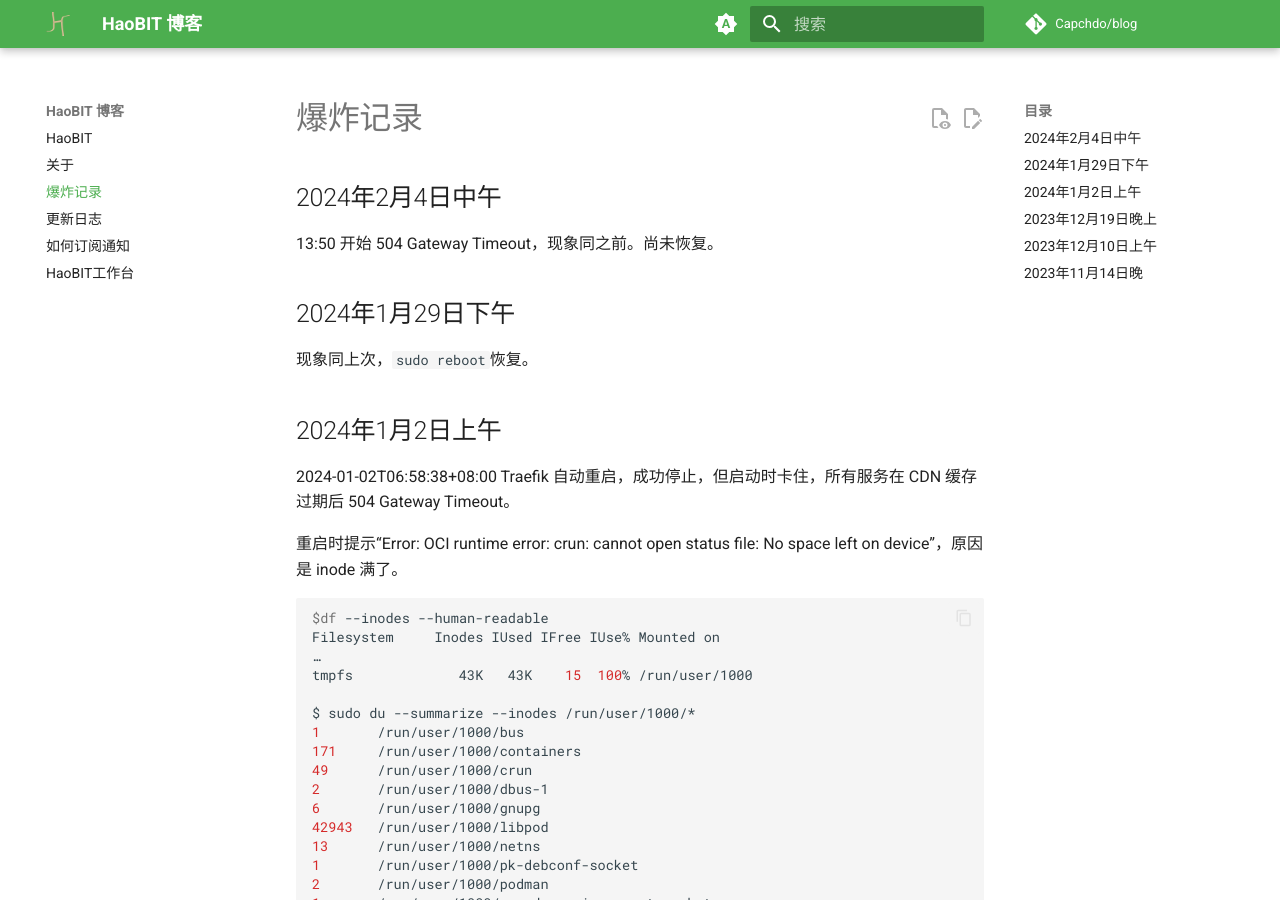
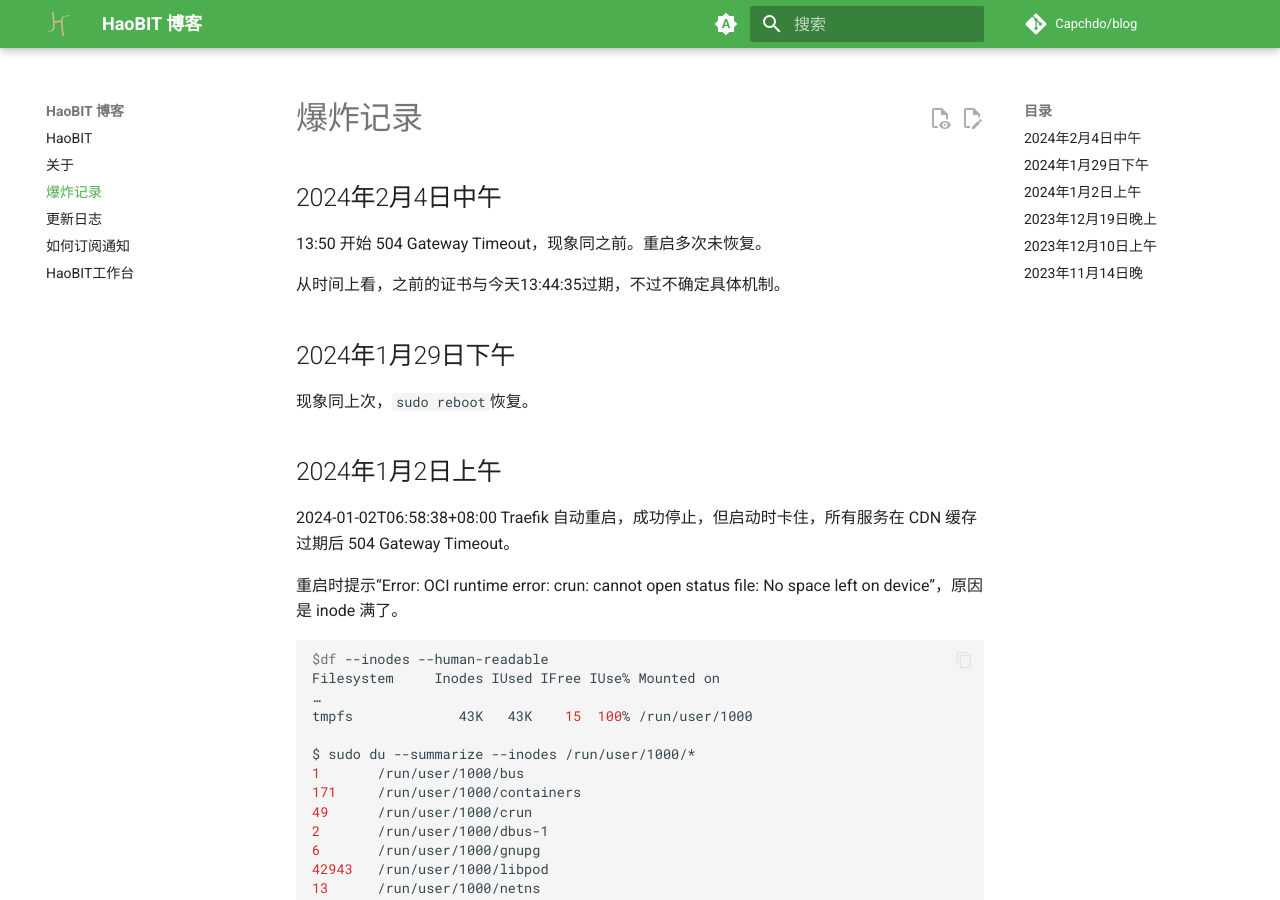
Before and after one commit to Capchdo/blog, an MkDocs documentation site: the page built from docs/down.md, in a window 1280 px wide and 900 px high. Built offline with MkDocs 1.6.1 and Material for MkDocs 9.7.7, drawn with Linux system fonts in a browser that asks for light colours; comment, search, counter and statistics services are not loaded.

Commit message:
爆炸：可能与证书有关

```diff
--- a/docs/down.md
+++ b/docs/down.md
@@ -2,7 +2,9 @@
 
 ## 2024年2月4日中午
 
-13:50 开始 504 Gateway Timeout，现象同之前。尚未恢复。
+13:50 开始 504 Gateway Timeout，现象同之前。重启多次未恢复。
+
+从时间上看，之前的证书与今天13:44:35过期，不过不确定具体机制。
 
 ## 2024年1月29日下午
 
```
